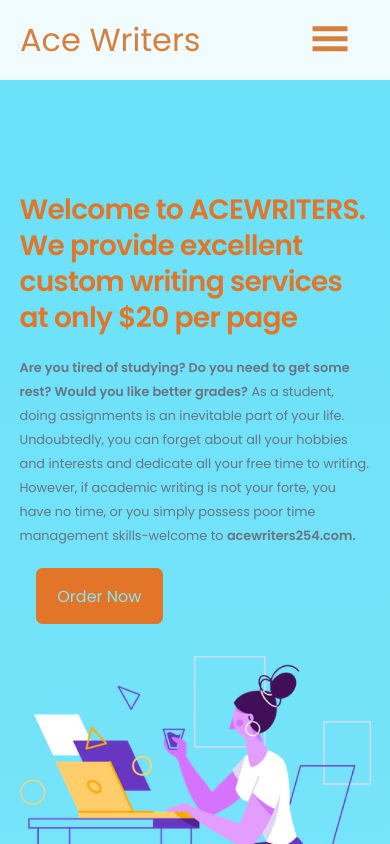
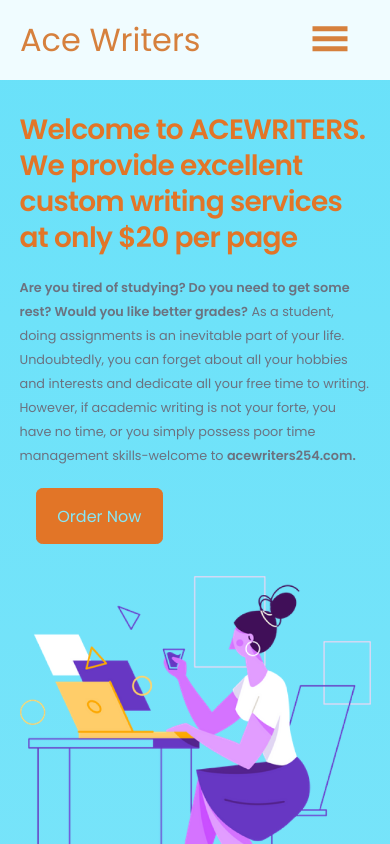
Before and after one commit to viviewriter/acewriters, a React (Create React App) app: page / in a window 390 px wide. Shown: the top 844 px of the page. Built offline with nearby package versions, Linux system fonts and the light colour scheme.

Commit message:
Reduce section margins

```diff
--- a/src/components/header/header.css
+++ b/src/components/header/header.css
@@ -110,7 +110,8 @@
   }
 
   #header {
-    margin-top: 2rem;
+    margin-top: 0;
+    padding-top: 2rem;
   }
 }
 
--- a/src/index.css
+++ b/src/index.css
@@ -150,7 +150,8 @@
   }
 
   section {
-    margin-top: 6rem;
+    margin-top: 0 auto;
+    padding-top: 4.7rem;
   }
 }
 
```
